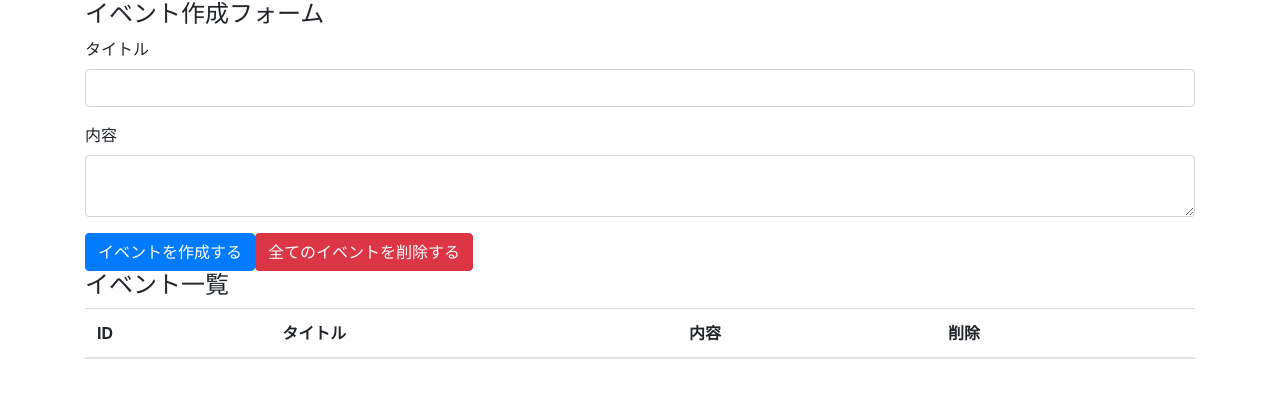
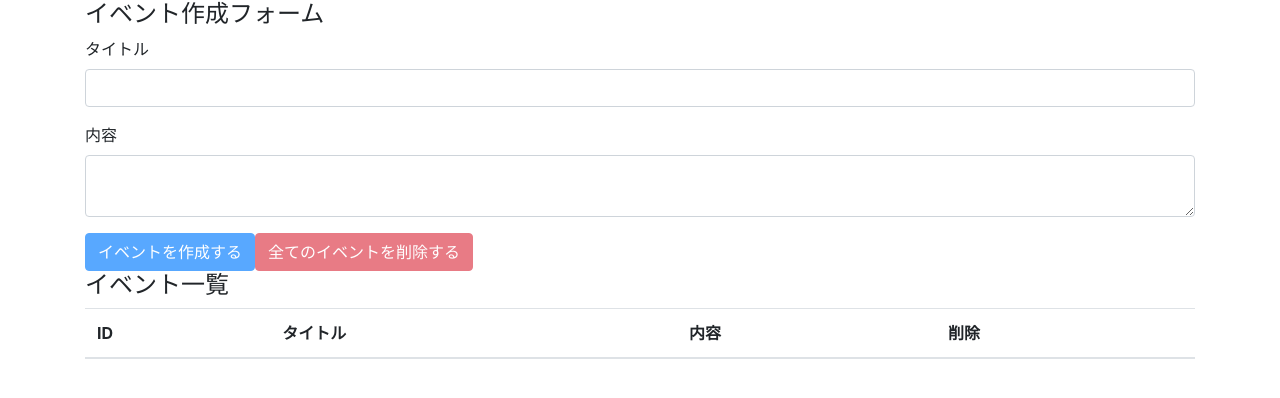
Before and after one commit to oneoneniaoniao/react-hooks-101, a React (Create React App) app: page / in a window 1280 px wide. Shown: the top 398 px of the page. Built offline with nearby package versions, Linux system fonts and the light colour scheme.

Commit message:
implement all events deletion feature

```diff
--- a/src/components/App.js
+++ b/src/components/App.js
@@ -16,7 +16,13 @@
     setBody("")
   }
 
-  console.log({state})
+  const deleteAllEvent = (e) => {
+    e.preventDefault()
+    const result = window.confirm("全てのイベントを本当に削除しても良いですか？")
+    if (result) dispatch({type:"DELETE_ALL_EVENTS"})
+  }
+
+  const unCreatable = title===""||body===""
 
   return (
     <div className="container">
@@ -31,8 +37,8 @@
           <label htmlFor="formEventBody">内容 </label>
       <textarea className="form-control" id="formEventBody" value={body} onChange={e=>setBody(e.target.value)}></textarea>
         </div>
-        <button className="btn btn-primary" onClick={addEvent}>イベントを作成する</button>
-        <button className="btn btn-danger">全てのイベントを削除する</button>
+        <button className="btn btn-primary" onClick={addEvent} disabled={unCreatable}>イベントを作成する</button>
+        <button className="btn btn-danger" onClick={deleteAllEvent} disabled={state.length===0}>全てのイベントを削除する</button>
       </form>
 
       <h4>イベント一覧</h4>
--- a/src/components/Event.js
+++ b/src/components/Event.js
@@ -3,9 +3,9 @@
 
 const Event = ({event, dispatch}) => {
     const id = event.id
-    const handleClickDeleteButton = e =>{
-      e.preventDefault()
-      dispatch({type:"DELETE_EVENT", id})
+    const handleClickDeleteButton = () =>{
+      const result = window.confirm(`イベント"${event.title}"を本当に削除しても良いですか？`)
+      if(result){dispatch({type:"DELETE_EVENT", id})}
     }
     return(
     <tr>
--- a/src/reducers/index.js
+++ b/src/reducers/index.js
@@ -7,10 +7,8 @@
       return [...state, { id, ...event }];
     case "DELETE_EVENT":
       return state.filter((event) => event.id !== action.id);
-
-    case "DELETE_ALL_EVENT":
+    case "DELETE_ALL_EVENTS":
       return [];
-
     default:
       return state;
   }
```
